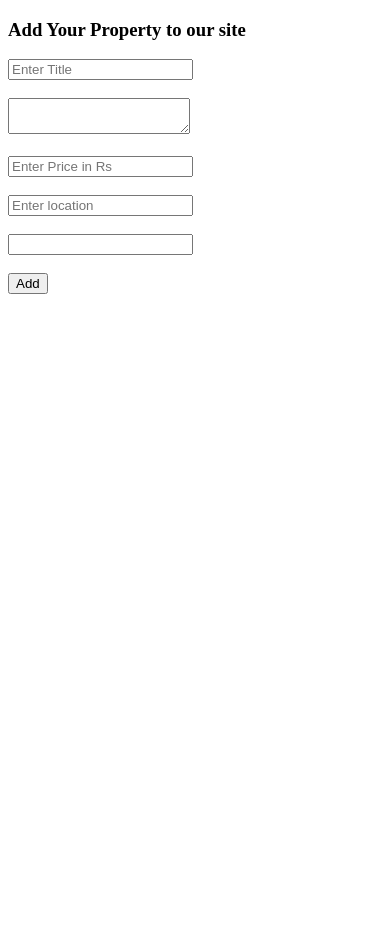
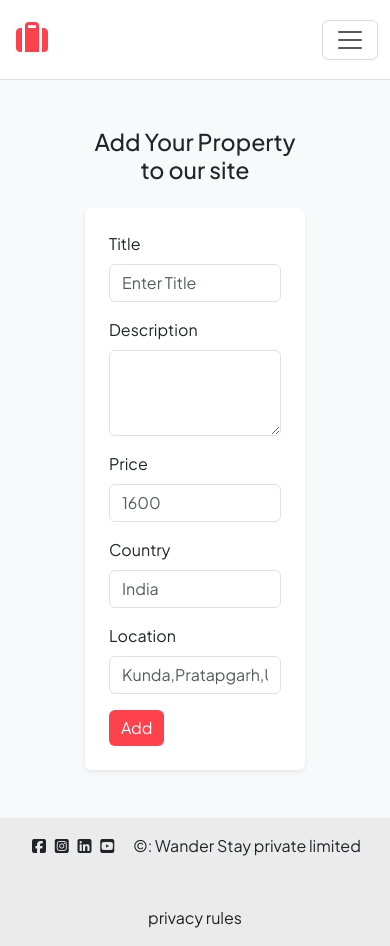
Before and after one commit to AnkitYadav0271/wonder_stays, a Node server app: page /listing/new in a window 390 px wide. Before the commit the page ends 294 px from the top, so only its background shows below. Run offline with Node 20, Linux system fonts and the light colour scheme; some libraries are stand-ins or nearby versions.

Commit message:
Added styling

```diff
--- a/app.js
+++ b/app.js
@@ -4,6 +4,7 @@ const Listing = require("./models/listing.js");
 const ejs = require("ejs");
 const path = require("path");
 const methodOverride = require("method-override");
+const ejsMate = require("ejs-mate");
 
 //*Mongo coden
 const MONGO_URI = "mongodb://127.0.0.1:27017/wonderstays";
@@ -22,6 +23,8 @@ app.set("view engine", "ejs");
 app.set("views", path.join(__dirname, "views"));
 app.use(express.urlencoded({ extended: true }));
 app.use(methodOverride("_method"));
+app.engine("ejs",ejsMate);
+app.use(express.static(path.join(__dirname,"/public")));
 
 //* Listing route is here
 
--- a/package.json
+++ b/package.json
@@ -11,6 +11,7 @@
   "description": "",
   "dependencies": {
     "ejs": "^3.1.10",
+    "ejs-mate": "^4.0.0",
     "express": "^5.1.0",
     "method-override": "^3.0.0",
     "mongoose": "^8.18.0"
--- /dev/null
+++ b/public/css/style.css
@@ -0,0 +1,108 @@
+body {
+   font-family: "Plus Jakarta Sans", sans-serif !important;
+}
+
+.navbar {
+  height: 5rem;
+  background-color: white;
+}
+
+.fa-suitcase {
+  color: #fe424d;
+  font-size: 2rem;
+}
+
+.nav-link {
+  color: #222222 !important;
+}
+
+/* footer */
+.f-info-links a {
+  list-style: none;
+  text-decoration: none;
+  color: #222222;
+}
+
+.f-info-links a:hover {
+  text-decoration: underline;
+}
+
+.f-info {
+  text-align: center;
+  display: flex;
+  gap: 1rem;
+  height: 8rem;
+  background-color: #ebebeb;
+  flex-wrap: wrap;
+  align-items: center;
+  justify-content: center;
+}
+
+.f-info-links {
+  width: 100%;
+  display: flex;
+  justify-content: center;
+  align-items: center;
+}
+
+.f-info-socials.f-info-brands {
+  width: 100%;
+  display: flex;
+  justify-content: center;
+  align-items: center;
+  font-size: 1.5rem;
+  margin: 1rem;
+}
+
+/* Cards */
+
+.card{
+border: none !important;
+margin-bottom: 2rem;
+}
+.card-img-top{
+    border-radius: 1rem !important;
+    width: 100% !important;
+    object-fit: cover !important;
+}
+
+.card-body{
+    padding: 0 !important;
+
+}
+
+.card-text p{
+    font-weight: 400;
+}
+
+.listing-link {
+    text-decoration: none;
+}
+
+/* Custom effect */
+
+.card-img-overlay {
+    opacity: 0;
+}
+
+.card-img-overlay:hover{
+    opacity: 0.3;
+    background-color: white;
+    transition: 0.3s linear;
+}
+
+.add-btn {
+    background-color:#fe424d  !important;
+    border: none !important;
+}
+
+
+/* Show Styles  */
+
+.show-img{
+    height: 20rem !important;
+}
+
+.edit-btn a {
+    color: white;
+}
--- a/views/Listings/newListing.ejs
+++ b/views/Listings/newListing.ejs
@@ -1,27 +1,43 @@
-<!DOCTYPE html>
-<html lang="en">
-<head>
-    <meta charset="UTF-8">
-    <meta name="viewport" content="width=device-width, initial-scale=1.0">
-    <title>new Listing</title>
-</head>
-<body>
-    <h3>Add Your Property to our site</h3>
-    <form method="POST" action="/listings" >
+<% layout('templates/boilerplate') -%>
 
-        <input type="text" placeholder="Enter Title" name="title" id="title">
-        <br> <br>
-        <textarea name="description" id="description"></textarea>
-        <br> <br>
-        <input type="text" name="price" id="price" placeholder="Enter Price in Rs">
-        <br> <br>
-        <input type="text" name="location" placeholder="Enter location" id="location">
-        <br><br>
-        <input type="text" name="country" id="country">
-        <br>
-        <br>
+    <body class="bg-light">
 
-        <button>Add</button>
-    </form>
-</body>
-</html>
+        <div class="container mt-5 col-8 mb-5">
+            <h3 class="mb-4 text-center">Add Your Property to our site</h3>
+            <form method="POST" action="/listings" class="p-4 bg-white rounded shadow-sm">
+
+                <div class="mb-3">
+                    <label for="title" class="form-label">Title</label>
+                    <input type="text" placeholder="Enter Title" name="title" id="title" class="form-control">
+                </div>
+
+                <div class="mb-3">
+                    <label for="description" class="form-label">Description</label>
+                    <textarea name="description" id="description" class="form-control" rows="3"></textarea>
+                </div>
+
+                <div class=" row">
+
+                    <div class="mb-3 col-md-4">
+                        <label for="price" class="form-label">Price</label>
+                        <input type="text" name="price" id="price" placeholder="1600" class="form-control">
+                    </div>
+
+                    <div class="mb-3 col-md-8">
+                        <label for="country" class="form-label">Country</label>
+                        <input type="text" name="country" placeholder="India" id="country" class="form-control">
+                    </div>
+                </div>
+
+                <div class="mb-3">
+                    <label for="location" class="form-label">Location</label>
+                    <input type="text" name="location" placeholder="Kunda,Pratapgarh,Uttar Pradesh" id="location" class="form-control">
+                </div>
+
+
+
+                <button class="btn btn-dark  add-btn">Add</button>
+            </form>
+        </div>
+
+    </body>
--- /dev/null
+++ b/views/includes/footer.ejs
@@ -0,0 +1,15 @@
+
+<div class="f-info">
+    <div class="f-info-socials">
+
+        <i class="fa-brands fa-square-facebook"></i>
+        <i class="fa-brands fa-square-instagram"></i>
+        <i class="fa-brands fa-square-linkedin"></i>
+        <i class="fa-brands fa-square-youtube"></i>
+
+    </div>
+    <div class="">&copy: Wander Stay private limited</div>
+    <div class="f-info-links">
+        <a href="/">privacy rules</a>
+    </div>
+</div>
--- /dev/null
+++ b/views/includes/navbar.ejs
@@ -0,0 +1,17 @@
+<nav class="navbar navbar-expand-md bg-body-light sticky-top border-bottom">
+    <div class="container-fluid">
+        <a class="navbar-brand" href="#"><i class="fa-solid fa-suitcase"></i></a>
+        <button class="navbar-toggler" type="button" data-bs-toggle="collapse" data-bs-target="#navbarNavAltMarkup"
+            aria-controls="navbarNavAltMarkup" aria-expanded="false" aria-label="Toggle navigation">
+            <span class="navbar-toggler-icon"></span>
+        </button>
+        <div class="collapse navbar-collapse" id="navbarNavAltMarkup">
+            <div class="navbar-nav">
+                <a class="nav-link active" aria-current="page" href="/listings">Home</a>
+                <a class="nav-link" href="/listings">All Listings</a>
+                <a class="nav-link" href="/listing/new">New Listings</a>
+
+            </div>
+        </div>
+    </div>
+</nav>
--- /dev/null
+++ b/views/templates/boilerplate.ejs
@@ -0,0 +1,36 @@
+<!DOCTYPE html>
+<html lang="en">
+
+<head>
+    <meta charset="UTF-8">
+    <meta name="viewport" content="width=device-width, initial-scale=1.0">
+    <title>Wonder Stays</title>
+    <link rel="stylesheet" href="/css/style.css">
+    <link href="https://cdn.jsdelivr.net/npm/bootstrap@5.3.8/dist/css/bootstrap.min.css" rel="stylesheet"
+        integrity="sha384-sRIl4kxILFvY47J16cr9ZwB07vP4J8+LH7qKQnuqkuIAvNWLzeN8tE5YBujZqJLB" crossorigin="anonymous">
+    <link rel="stylesheet" href="https://cdnjs.cloudflare.com/ajax/libs/font-awesome/7.0.1/css/all.min.css"
+        integrity="sha512-2SwdPD6INVrV/lHTZbO2nodKhrnDdJK9/kg2XD1r9uGqPo1cUbujc+IYdlYdEErWNu69gVcYgdxlmVmzTWnetw=="
+        crossorigin="anonymous" referrerpolicy="no-referrer" />
+
+        <link href="https://cdn.jsdelivr.net/npm/bootstrap@5.3.2/dist/css/bootstrap.min.css" rel="stylesheet">
+
+    <!-- jakarta fonts -->
+    <link rel="preconnect" href="https://fonts.googleapis.com">
+    <link rel="preconnect" href="https://fonts.gstatic.com" crossorigin>
+    <link href="https://fonts.googleapis.com/css2?family=Plus+Jakarta+Sans:ital,wght@0,200..800;1,200..800&display=swap"
+        rel="stylesheet">
+</head>
+
+<body>
+    <%- include("../includes/navbar.ejs") %>
+        <div class="container">
+            <%- body %>
+        </div>
+
+        <%- include("../includes/footer.ejs") %>
+            <script src="https://cdn.jsdelivr.net/npm/bootstrap@5.3.8/dist/js/bootstrap.bundle.min.js"
+                integrity="sha384-FKyoEForCGlyvwx9Hj09JcYn3nv7wiPVlz7YYwJrWVcXK/BmnVDxM+D2scQbITxI"
+                crossorigin="anonymous"></script>
+</body>
+
+</html>
```
Also changed, not shown: init/data.js (+31 -31 lines), init/index.js (+6 -6 lines), views/Listings/listings.ejs (+18 -16 lines), views/Listings/showListing.ejs (+43 -31 lines), views/Listings/updateListing.ejs (+40 -19 lines), 1 other file.
